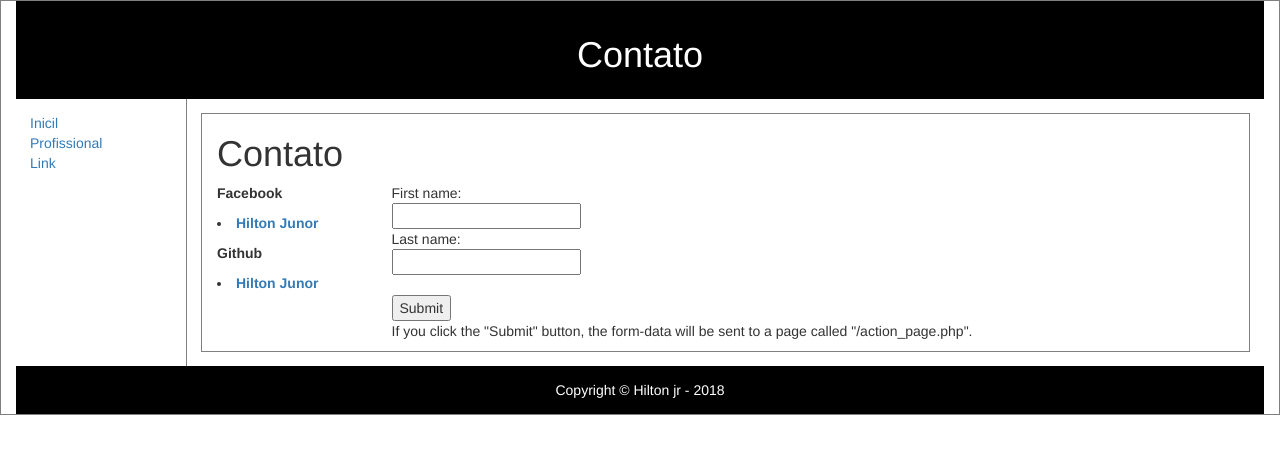
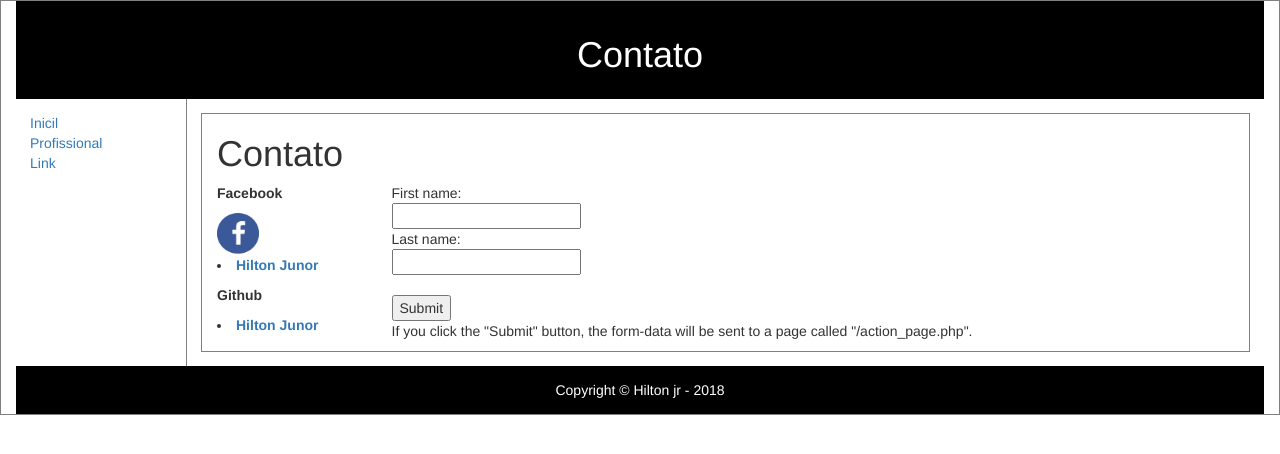
Before and after one commit to hiltonjr/hiltonjr.github.io, a plain HTML site: page Contato.html in a window 1280 px wide. Drawn offline with nearby package versions, Linux system fonts and the light colour scheme.

Commit message:
Update Contato.html
add icones nos contatos

```diff
--- a/Contato.html
+++ b/Contato.html
@@ -67,6 +67,8 @@ article {
     <div class="row">
       <div class="col-sm-2">
         <p><b>Facebook</b></p>
+        <a href="https://www.facebook.com/hiltonj2">
+        <img src="hiltonjr.github.io/imag/facebook.jpg" alt="facebook" style="width:42px;height:42px;border:0;"></a>
         <li><a href="https://www.facebook.com/hiltonj2"><b>Hilton Junor</b></a></p>
         <p><b>Github</b></p>
         <li><a href="https://github.com/hiltonjr"><b>Hilton Junor</b></a></p>
```
